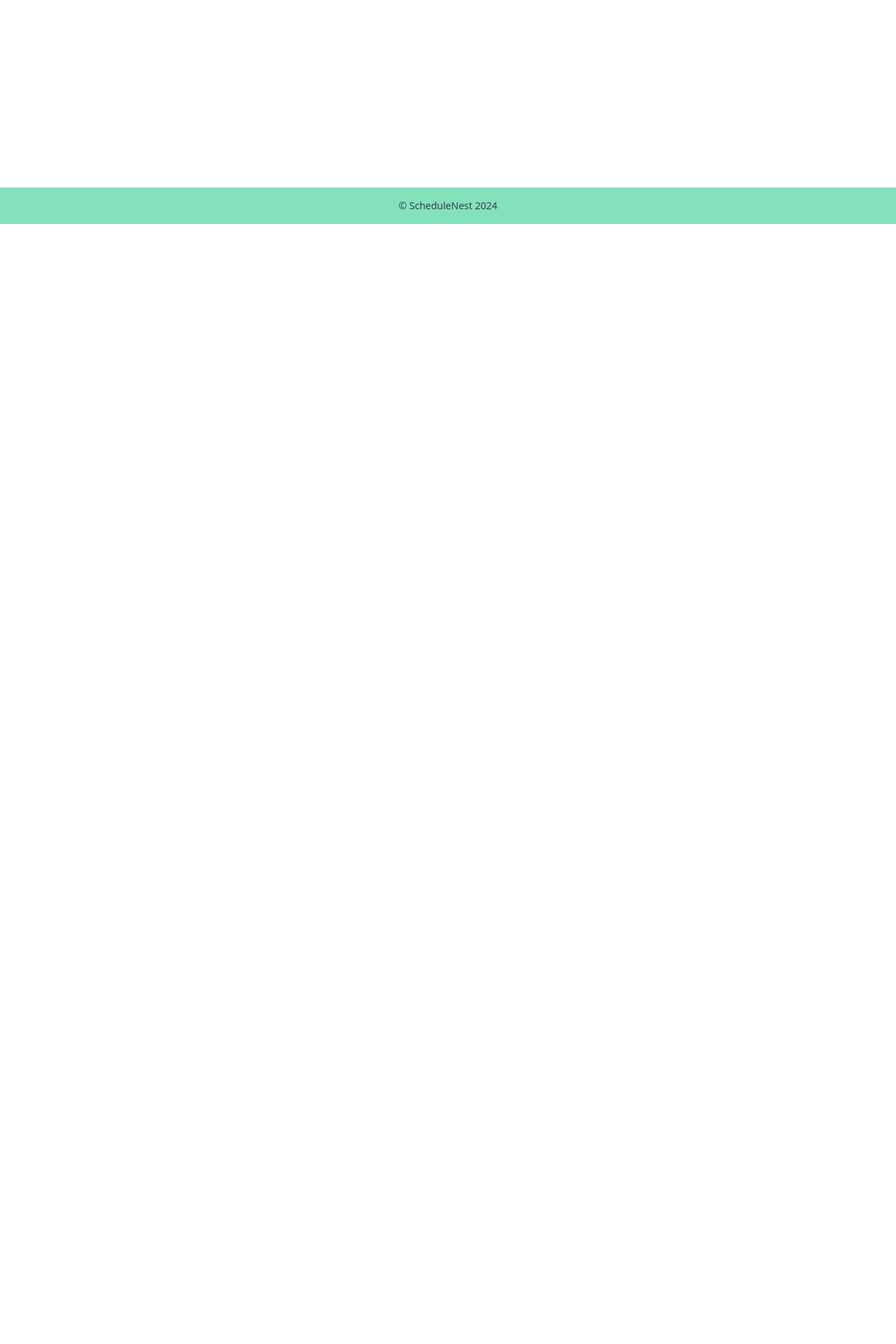
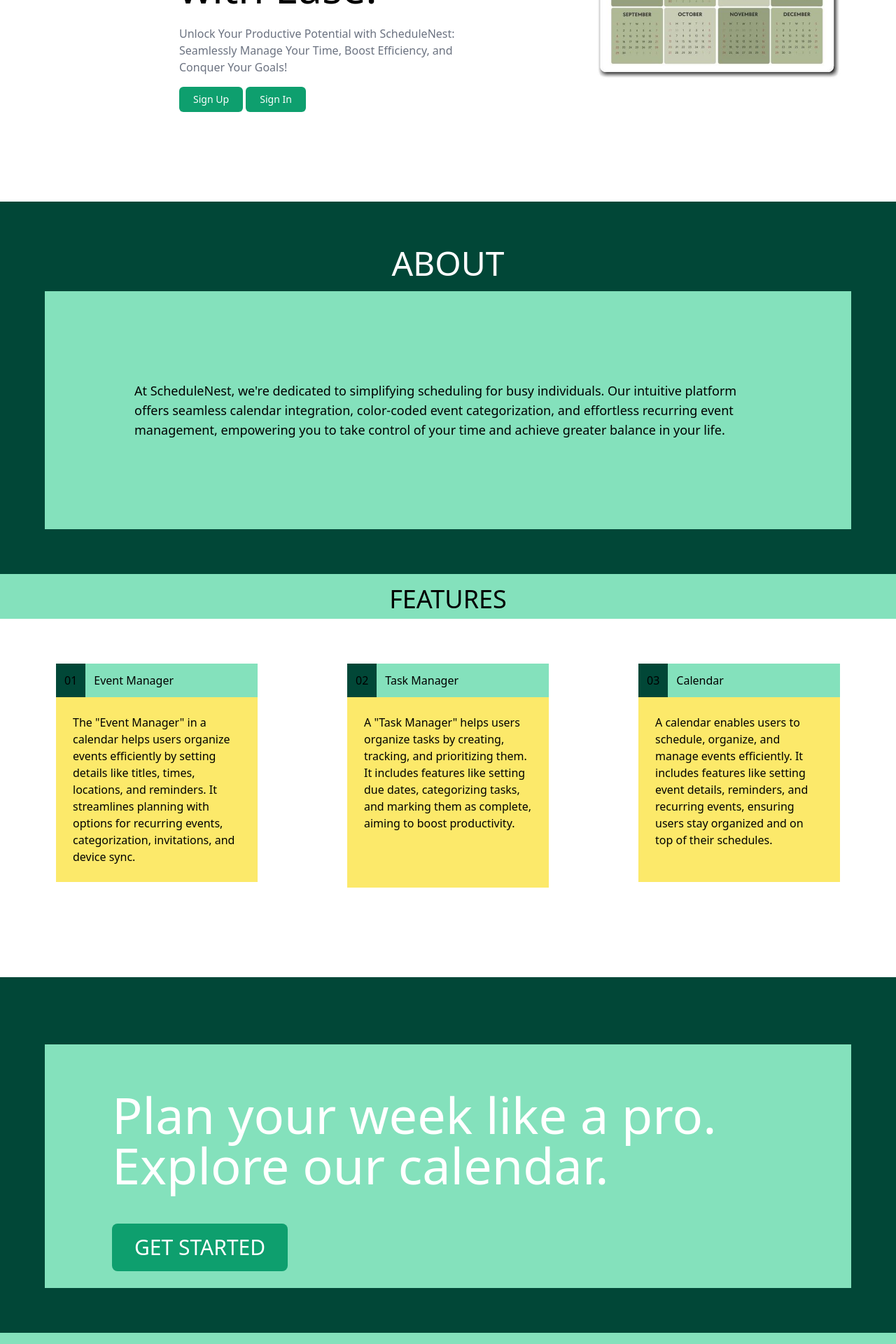
Before and after one commit to suleosmann/schedule-nest-calendar-client, a React (Vite) app: page / in a window 1280 px wide. Shown: the part 480-2400 px from the top of the page at 70% size. Before the commit the page ends 800 px from the top, so only its background shows below. Built offline with nearby package versions, Linux system fonts and the light colour scheme.

Commit message:
Styled the Landing page

```diff
--- a/src/APP/components/Button.jsx
+++ b/src/APP/components/Button.jsx
@@ -2,7 +2,7 @@
 
 const Button = ({ children }) => {
   return (
-    <button className='bg-orange-400 rounded pt-2 pr-2 pl-2 pb-1'>
+    <button className="mt-4 text-white px-5 py-2 rounded-md text-sm font-medium bg-green-500 hover:bg-green-600">
       {children}
     </button>
   );
--- a/src/APP/components/Footer.jsx
+++ b/src/APP/components/Footer.jsx
@@ -4,7 +4,7 @@
   const currentYear = new Date().getFullYear();
 
   return (
-    <footer className="bg-green-300 text-white py-4 absolute bottom-0 w-full">
+    <footer className="bg-green-300 text-white py-4  w-full">
       <div className="container mx-auto text-center">
         <p className="text-sm text-gray-700">&copy; ScheduleNest {currentYear}</p>
       </div>
--- a/src/APP/components/Navbar.jsx
+++ b/src/APP/components/Navbar.jsx
@@ -15,10 +15,9 @@
           </div>
           <div className="flex items-center space-x-4">
             {/* Navbar links */}
-            <a href="#" className="text-black px-3 py-2 rounded-md text-sm font-medium">Home</a>
-            <a href="#" className="text-black px-3 py-2 rounded-md text-sm font-medium">Features</a>
-            <a href="#" className="text-black px-3 py-2 rounded-md text-sm font-medium">About</a>
-            <a href="#" className="text-black px-3 py-2 rounded-md text-sm font-medium">Contact</a>
+            <a href="/" className="text-black px-3 py-2 rounded-md text-sm font-medium">Home</a>
+            <a href="#features" className="text-black px-3 py-2 rounded-md text-sm font-medium">Features</a>
+            <a href="#about" className="text-black px-3 py-2 rounded-md text-sm font-medium">About</a>
             {/* Get Started button */}
             <a href="#" className="text-white px-4 py-2 rounded-md text-sm font-medium bg-green-500 hover:bg-green-600">Get Started</a>
           </div>
--- /dev/null
+++ b/src/APP/modules/landing/AboutSection.jsx
@@ -0,0 +1,22 @@
+import React from "react";
+
+const AboutSection = () => {
+  return (
+    <div id= "about" className="bg-green-900">
+      <div className="p-16">
+        <h1 className="text-white text-5xl flex justify-center pb-4">ABOUT</h1>
+        <div className="bg-green-300">
+        <p className="p-32 text-lg">
+          At ScheduleNest, we're dedicated to simplifying scheduling for busy
+          individuals. Our intuitive platform offers seamless calendar
+          integration, color-coded event categorization, and effortless
+          recurring event management, empowering you to take control of your
+          time and achieve greater balance in your life.
+        </p>
+        </div>
+      </div>
+    </div>
+  );
+};
+
+export default AboutSection;
--- /dev/null
+++ b/src/APP/modules/landing/CtaSection.jsx
@@ -0,0 +1,18 @@
+import React from "react";
+
+const CtaSection = () => {
+  return (
+    <div className="bg-green-900">
+      <div className="p-16">
+        <div className="bg-green-300">
+          <h1 className="text-white m-8 p-16 text-7xl flex justify-center pb-4">
+            Plan your week like a pro. Explore our calendar.
+          </h1>
+          <button className="ml-24 mb-6 text-white px-8 py-4 rounded-lg text-3xl font-medium bg-green-500 hover:bg-green-600">GET STARTED</button>
+        </div>
+      </div>
+    </div>
+  );
+};
+
+export default CtaSection;
--- /dev/null
+++ b/src/APP/modules/landing/FeaturesSections.jsx
@@ -0,0 +1,57 @@
+import React from "react";
+
+const FeaturesSections = () => {
+  return (
+    <div id= "features">
+      <div className="h-16 bg-green-300">
+        <h1 className="text-4xl pt-4 flex justify-center">FEATURES</h1>
+      </div>
+      <div className="h-96 mb-32 flex justify-center">
+        <div className="mx-16  w-72 h-80">
+          <div className="mt-16 bg-yellow-200">
+            <div className="flex ">
+              <h1 className="ml-0  p-3 bg-green-900">01</h1>
+              <h1 className="p-3 bg-green-300 w-72">Event Manager</h1>
+            </div>
+            <p className="p-6">
+              The "Event Manager" in a calendar helps users organize events
+              efficiently by setting details like titles, times, locations, and
+              reminders. It streamlines planning with options for recurring
+              events, categorization, invitations, and device sync.
+            </p>
+          </div>
+        </div>
+        <div className="mx-16  w-72 h-80">
+          <div className="mt-16 bg-yellow-200">
+            <div className="flex ">
+              <h1 className="ml-0  p-3 bg-green-900">02</h1>
+              <h1 className="p-3 bg-green-300 w-72">Task Manager</h1>
+            </div>
+            <p className="p-6  pb-20">
+              A "Task Manager" helps users organize tasks by creating, tracking,
+              and prioritizing them. It includes features like setting due
+              dates, categorizing tasks, and marking them as complete, aiming to
+              boost productivity.
+            </p>
+          </div>
+        </div>
+        <div className="mx-16  w-72 h-80">
+          <div className="mt-16 bg-yellow-200">
+            <div className="flex ">
+              <h1 className="ml-0  p-3 bg-green-900">03</h1>
+              <h1 className="p-3 bg-green-300 w-72">Calendar</h1>
+            </div>
+            <p className="p-6 pb-12">
+              A calendar enables users to schedule, organize, and manage events
+              efficiently. It includes features like setting event details,
+              reminders, and recurring events, ensuring users stay organized and
+              on top of their schedules.
+            </p>
+          </div>
+        </div>
+      </div>
+    </div>
+  );
+};
+
+export default FeaturesSections;
--- a/src/APP/modules/landing/HeroSection.jsx
+++ b/src/APP/modules/landing/HeroSection.jsx
@@ -1,10 +1,28 @@
-import React from 'react';
-import Button from '../../components/Button'; // Import the Button component
+import { FontAwesomeIcon } from '@fortawesome/react-fontawesome';
+import { faCalendar } from '@fortawesome/free-solid-svg-icons';
+import calendarImage from '../../assets/calendarbg.jpg';
+import Button from '../../components/Button'; // Adjust the path as needed
+
+
 
 const HeroSection = () => {
   return (
-    <></>
-  )
+    <div className="flex mb-64">
+      <div className="w-2/6 h-80 mt-32 ml-64">
+        <h1 className='text-6xl pb-6'>Stay Connected, Stay Organized with Ease!</h1>
+        <h3 className='text-gray-500'>
+          Unlock Your Productive Potential with ScheduleNest: Seamlessly Manage
+          Your Time, Boost Efficiency, and Conquer Your Goals!
+        </h3>
+        <Button>Sign Up</Button> {/* Use the Button component */}
+        <Button>Sign In</Button>
+      </div>
+      <div className="w-2/6 relative ml-32 mt-64 ">
+      <img src={calendarImage} alt="Calendar" className="absolute top-1/2 left-1/2 transform -translate-x-1/2 -translate-y-1/2" />
+      </div>
+    </div>
+  );
 };
 
+
 export default HeroSection;
--- a/src/APP/modules/landing/Home.jsx
+++ b/src/APP/modules/landing/Home.jsx
@@ -2,12 +2,18 @@
 import Navbar from './../../components/Navbar'
 import Footer from '../../components/Footer'
 import HeroSection from './HeroSection'
+import AboutSection from './AboutSection'
+import FeaturesSections from './FeaturesSections'
+import CtaSection from './CtaSection'
 
 export default function Home() {
   return (
     <div>
       <Navbar/>
       <HeroSection/>
+      <AboutSection/>
+      <FeaturesSections/>
+      <CtaSection/>
       <Footer/>
     </div>
   )
```
Also changed, not shown: src/APP/assets/calendar_image.jpg (added), src/APP/assets/calendarbg.jpg (added).
